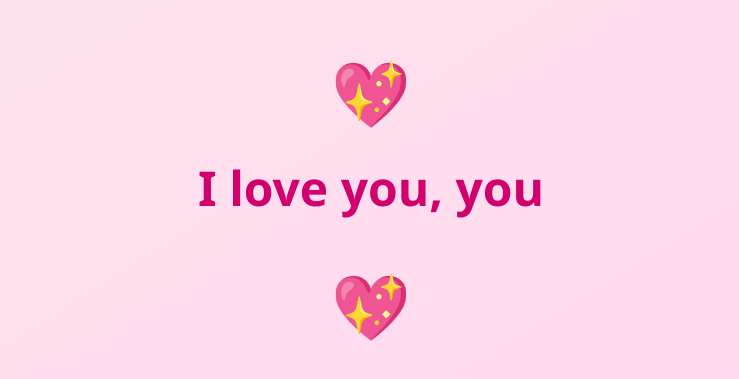
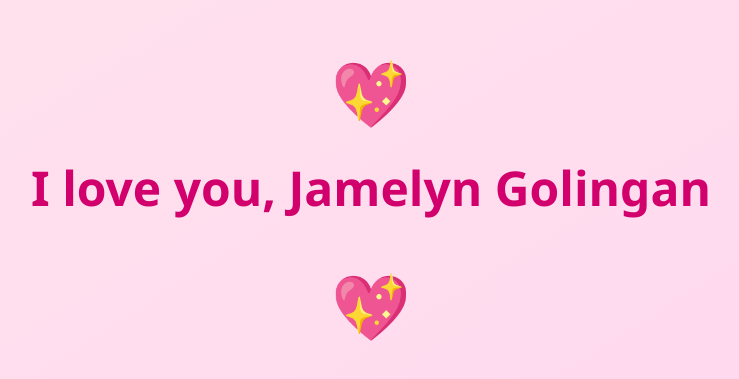
Before and after one commit to renaviso/love-portal, a plain HTML site: page index.html in a window 1280 px wide. Shown: the part 201-580 px from the top of the page, without its empty margins (269-1008 px from the left). Drawn offline with Linux system fonts and the light colour scheme.

Commit message:
Update index.html

```diff
--- a/index.html
+++ b/index.html
@@ -48,7 +48,7 @@
 
   <script>
     const params = new URLSearchParams(window.location.search);
-    const name = params.get("name") || "you";
+    const name = params.get("name") || "Jamelyn Golingan";
     document.getElementById("message").textContent = `I love you, ${name}`;
   </script>
 </body>
```
